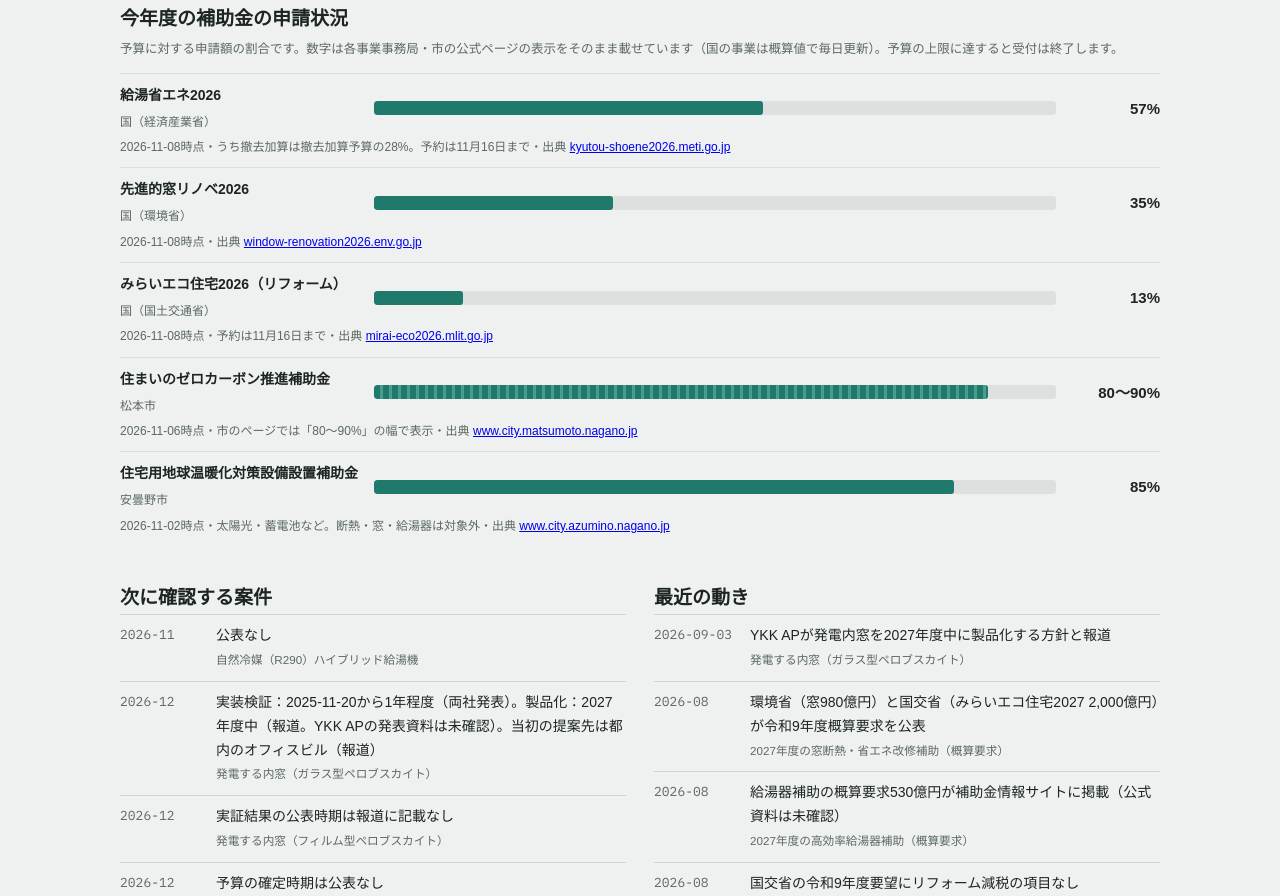
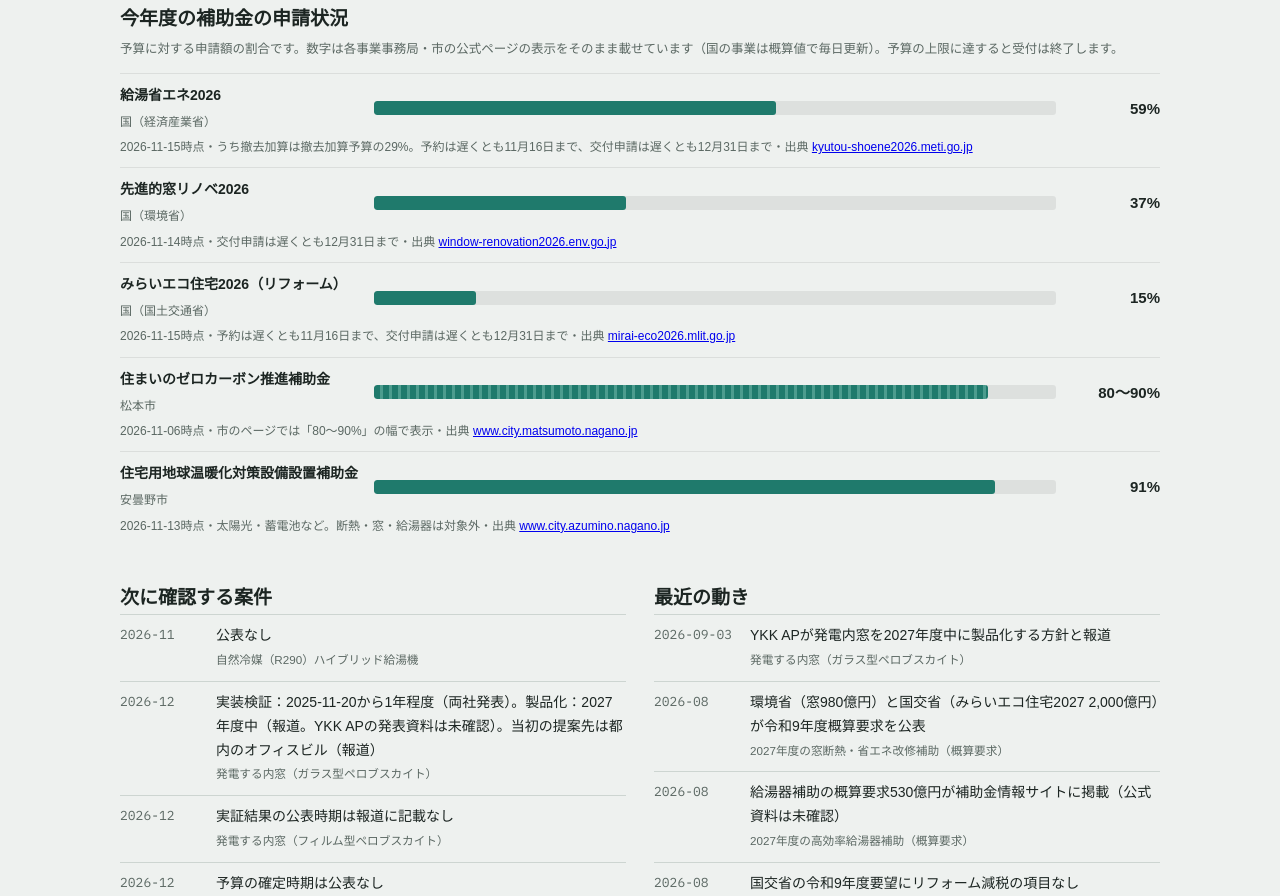
Before and after one commit to studiogreenneo-art/kaihatsu-watch, a plain HTML site: page index.html in a window 1280 px wide. Shown: the part 1905-2801 px from the top of the page. Drawn offline with Linux system fonts and the light colour scheme; a web font is replaced by a local one.

Commit message:
補助金の申請状況を更新（2026-11-15時点）
Co-Authored-By: Claude Opus 5.5 <noreply@anthropic.com>
Claude-Session: https://claude.ai/code/session_01K5xZWiMxg5xVGCbRWkGZsb

```diff
--- a/index.html
+++ b/index.html
@@ -167,11 +167,11 @@ function render(){
   document.getElementById("rows").innerHTML=(tech.length?head("新技術・商品","発売前の新しい技術と商品",STAGES_T)+tech.map(rowHtml).join(""):"")+(reg.length?head("制度・補助金","来年度以降の制度が決まり、受付が始まるまでの段階",STAGES_R)+reg.map(rowHtml).join(""):"")||'<p style="padding:16px">この分野の案件はまだありません。</p>';
 }
 const SUB=[
-{"name":"給湯省エネ2026","who":"国（経済産業省）","lo":57,"hi":57,"asof":"2026-11-08","note":"うち撤去加算は撤去加算予算の28%。予約は11月16日まで","url":"https://kyutou-shoene2026.meti.go.jp/"},
-{"name":"先進的窓リノベ2026","who":"国（環境省）","lo":35,"hi":35,"asof":"2026-11-08","note":"","url":"https://window-renovation2026.env.go.jp/"},
-{"name":"みらいエコ住宅2026（リフォーム）","who":"国（国土交通省）","lo":13,"hi":13,"asof":"2026-11-08","note":"予約は11月16日まで","url":"https://mirai-eco2026.mlit.go.jp/"},
+{"name":"給湯省エネ2026","who":"国（経済産業省）","lo":59,"hi":59,"asof":"2026-11-15","note":"うち撤去加算は撤去加算予算の29%。予約は遅くとも11月16日まで、交付申請は遅くとも12月31日まで","url":"https://kyutou-shoene2026.meti.go.jp/"},
+{"name":"先進的窓リノベ2026","who":"国（環境省）","lo":37,"hi":37,"asof":"2026-11-14","note":"交付申請は遅くとも12月31日まで","url":"https://window-renovation2026.env.go.jp/"},
+{"name":"みらいエコ住宅2026（リフォーム）","who":"国（国土交通省）","lo":15,"hi":15,"asof":"2026-11-15","note":"予約は遅くとも11月16日まで、交付申請は遅くとも12月31日まで","url":"https://mirai-eco2026.mlit.go.jp/"},
 {"name":"住まいのゼロカーボン推進補助金","who":"松本市","lo":80,"hi":90,"asof":"2026-11-06","note":"市のページでは「80〜90%」の幅で表示","url":"https://www.city.matsumoto.nagano.jp/soshiki/85/4406.html"},
-{"name":"住宅用地球温暖化対策設備設置補助金","who":"安曇野市","lo":85,"hi":85,"asof":"2026-11-02","note":"太陽光・蓄電池など。断熱・窓・給湯器は対象外","url":"https://www.city.azumino.nagano.jp/site/kankyo-gomi/10197.html"}
+{"name":"住宅用地球温暖化対策設備設置補助金","who":"安曇野市","lo":91,"hi":91,"asof":"2026-11-13","note":"太陽光・蓄電池など。断熱・窓・給湯器は対象外","url":"https://www.city.azumino.nagano.jp/site/kankyo-gomi/10197.html"}
 ];
 document.getElementById("subs").innerHTML=SUB.map(x=>{const pc=x.lo===x.hi?`${x.lo}%`:`${x.lo}〜${x.hi}%`;const host=x.url.replace(/^https?:\/\//,"").split("/")[0];return `<div class="sub"><div class="nm"><b>${esc(x.name)}</b><small>${esc(x.who)}</small></div><div class="bar" role="img" aria-label="${esc(pc)}"><i class="${x.lo===x.hi?"":"rng"}" style="width:${x.hi}%"></i></div><div class="pct">${esc(pc)}</div><div class="src">${esc(x.asof)}時点${x.note?"・"+esc(x.note):""}・出典 <a href="${esc(x.url)}" target="_blank" rel="noopener">${esc(host)}</a></div></div>`}).join("");
 render();
```
